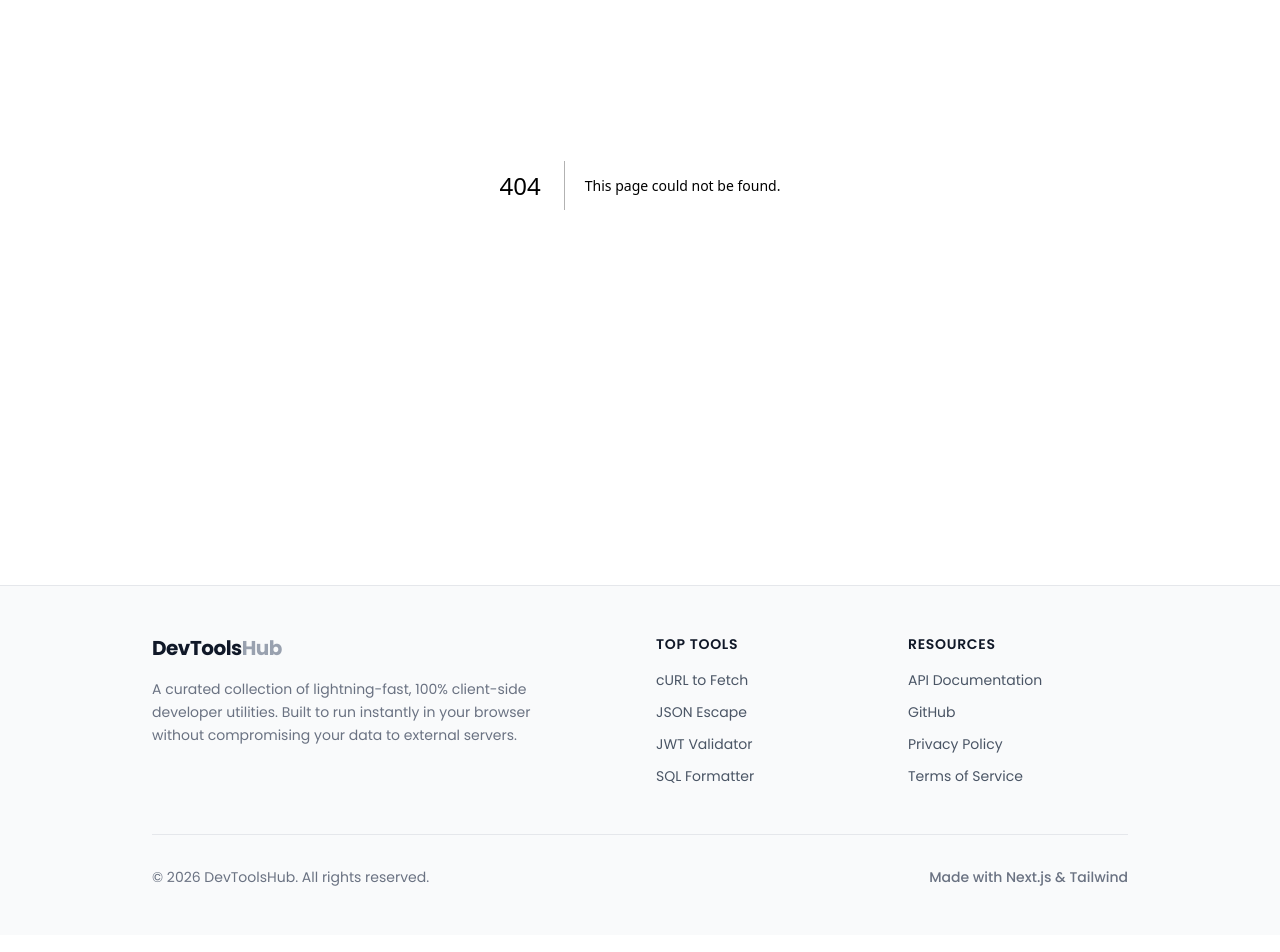
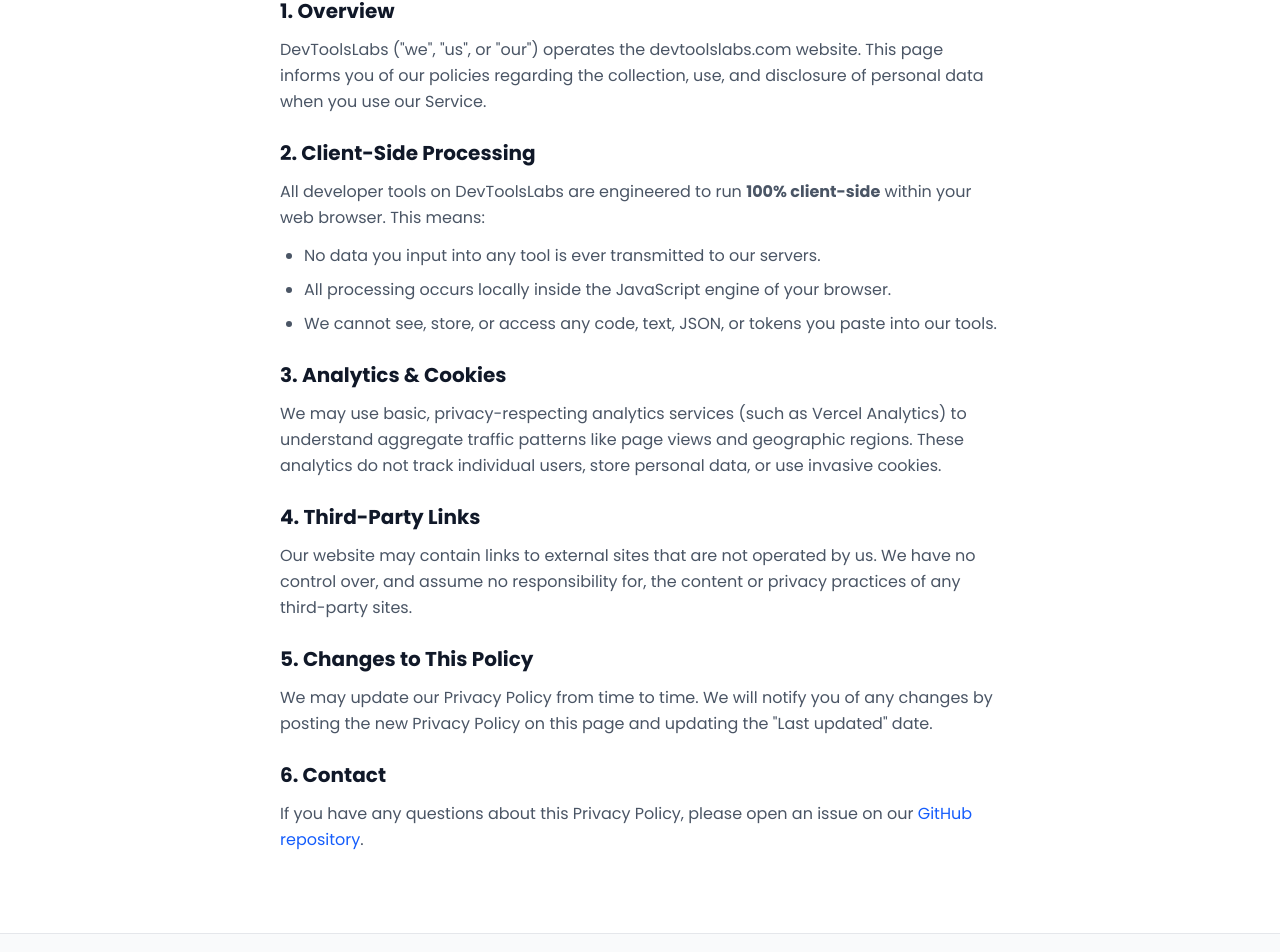
Before and after one commit to ArhamAshfaqft/devtoolslabs, a Next.js app: page /privacy in a window 1280 px wide. Before the commit this address had no page. Shown: the part 280-1232 px from the top of the page. Built offline with nearby package versions, Linux system fonts and the light colour scheme.

Commit message:
feat: rebrand to DevToolsLabs, add robots sitemap privacy terms SEO

```diff
--- a/app/layout.tsx
+++ b/app/layout.tsx
@@ -11,8 +11,27 @@
 });
 
 export const metadata: Metadata = {
-  title: "Developer Tools",
-  description: "Free online developer tools",
+  title: {
+    template: "%s | DevToolsLabs",
+    default: "DevToolsLabs - 100% Free Client-Side Developer Utilities"
+  },
+  description: "A free, offline, privacy-first collection of web developer tools. Format JSON, convert UNIX timestamps, decode Base64, and minify CSS entirely inside your browser.",
+  generator: "Next.js",
+  applicationName: "DevToolsLabs",
+  keywords: ["developer tools", "JSON formatter", "JWT decoder", "Base64 encoder", "HTML minifier", "client-side tools", "free online tools"],
+  authors: [{ name: "ArhamAshfaqft" }],
+  creator: "ArhamAshfaqft",
+  robots: {
+    index: true,
+    follow: true,
+    googleBot: {
+      index: true,
+      follow: true,
+      'max-video-preview': -1,
+      'max-image-preview': 'large',
+      'max-snippet': -1,
+    },
+  },
 };
 
 export default function RootLayout({
--- a/app/page.tsx
+++ b/app/page.tsx
@@ -3,7 +3,7 @@
 import ToolGrid from '@/components/ToolGrid';
 
 export const metadata: Metadata = {
-  title: 'DevToolsHub - Free Client-Side Developer Utilities',
+  title: 'DevToolsLabs - Free Client-Side Developer Utilities',
   description: '100% offline, privacy-first web utilities for developers. Format JSON, decode Base64, validate JWTs, and compress CSS natively in your browser.',
 };
 
--- /dev/null
+++ b/app/privacy/page.tsx
@@ -0,0 +1,54 @@
+import type { Metadata } from 'next';
+
+export const metadata: Metadata = {
+  title: 'Privacy Policy',
+  description: 'DevToolsLabs privacy policy. All tools run 100% client-side in your browser. No data is ever sent to our servers.',
+};
+
+export default function PrivacyPage() {
+  return (
+    <div className="min-h-screen bg-white text-gray-900">
+      <main className="max-w-3xl mx-auto py-20 px-6">
+        <h1 className="text-4xl font-bold mb-8 tracking-tight">Privacy Policy</h1>
+        <p className="text-sm text-gray-400 mb-10">Last updated: March 9, 2026</p>
+
+        <div className="prose prose-gray max-w-none space-y-6 text-gray-600 leading-relaxed">
+          <section>
+            <h2 className="text-xl font-bold text-gray-900 mb-3">1. Overview</h2>
+            <p>DevToolsLabs (&quot;we&quot;, &quot;us&quot;, or &quot;our&quot;) operates the devtoolslabs.com website. This page informs you of our policies regarding the collection, use, and disclosure of personal data when you use our Service.</p>
+          </section>
+
+          <section>
+            <h2 className="text-xl font-bold text-gray-900 mb-3">2. Client-Side Processing</h2>
+            <p>All developer tools on DevToolsLabs are engineered to run <strong>100% client-side</strong> within your web browser. This means:</p>
+            <ul className="list-disc pl-6 mt-3 space-y-2">
+              <li>No data you input into any tool is ever transmitted to our servers.</li>
+              <li>All processing occurs locally inside the JavaScript engine of your browser.</li>
+              <li>We cannot see, store, or access any code, text, JSON, or tokens you paste into our tools.</li>
+            </ul>
+          </section>
+
+          <section>
+            <h2 className="text-xl font-bold text-gray-900 mb-3">3. Analytics &amp; Cookies</h2>
+            <p>We may use basic, privacy-respecting analytics services (such as Vercel Analytics) to understand aggregate traffic patterns like page views and geographic regions. These analytics do not track individual users, store personal data, or use invasive cookies.</p>
+          </section>
+
+          <section>
+            <h2 className="text-xl font-bold text-gray-900 mb-3">4. Third-Party Links</h2>
+            <p>Our website may contain links to external sites that are not operated by us. We have no control over, and assume no responsibility for, the content or privacy practices of any third-party sites.</p>
+          </section>
+
+          <section>
+            <h2 className="text-xl font-bold text-gray-900 mb-3">5. Changes to This Policy</h2>
+            <p>We may update our Privacy Policy from time to time. We will notify you of any changes by posting the new Privacy Policy on this page and updating the &quot;Last updated&quot; date.</p>
+          </section>
+
+          <section>
+            <h2 className="text-xl font-bold text-gray-900 mb-3">6. Contact</h2>
+            <p>If you have any questions about this Privacy Policy, please open an issue on our <a href="https://github.com/ArhamAshfaqt/devtoolslabs" target="_blank" rel="noopener noreferrer" className="text-blue-600 hover:underline">GitHub repository</a>.</p>
+          </section>
+        </div>
+      </main>
+    </div>
+  );
+}
--- /dev/null
+++ b/app/robots.ts
@@ -0,0 +1,12 @@
+import { MetadataRoute } from 'next';
+
+export default function robots(): MetadataRoute.Robots {
+  return {
+    rules: {
+      userAgent: '*',
+      allow: '/',
+      disallow: ['/api/'],
+    },
+    sitemap: 'https://devtoolslabs.com/sitemap.xml',
+  };
+}
--- /dev/null
+++ b/app/sitemap.ts
@@ -0,0 +1,45 @@
+import { MetadataRoute } from 'next';
+
+export default function sitemap(): MetadataRoute.Sitemap {
+  const baseUrl = 'https://devtoolslabs.com';
+
+  const routes = [
+    '',
+    '/json-escape-unescape',
+    '/json-formatter',
+    '/json-validator',
+    '/json-to-csv',
+    '/jwt-validator',
+    '/jwt-generator',
+    '/base64-encode-decode',
+    '/base64-image-decoder',
+    '/url-encode-decode',
+    '/html-entity-decoder',
+    '/hash-generator',
+    '/curl-to-fetch',
+    '/query-parser',
+    '/timestamp-converter',
+    '/cron-parser',
+    '/regex-replace',
+    '/markdown-table',
+    '/sql-formatter',
+    '/html-minifier',
+    '/css-minifier',
+    '/css-clamp-generator',
+    '/css-keyframes',
+    '/color-contrast-checker',
+    '/svg-path-visualizer',
+    '/dev-utilities',
+    '/json-tools',
+    '/encoding-tools',
+    '/frontend-tools',
+    '/security-tools',
+  ];
+
+  return routes.map((route) => ({
+    url: `${baseUrl}${route}`,
+    lastModified: new Date(),
+    changeFrequency: 'weekly',
+    priority: route === '' ? 1 : 0.8,
+  }));
+}
--- /dev/null
+++ b/app/terms/page.tsx
@@ -0,0 +1,59 @@
+import type { Metadata } from 'next';
+
+export const metadata: Metadata = {
+  title: 'Terms of Service',
+  description: 'DevToolsLabs terms of service for using our free, client-side developer utilities.',
+};
+
+export default function TermsPage() {
+  return (
+    <div className="min-h-screen bg-white text-gray-900">
+      <main className="max-w-3xl mx-auto py-20 px-6">
+        <h1 className="text-4xl font-bold mb-8 tracking-tight">Terms of Service</h1>
+        <p className="text-sm text-gray-400 mb-10">Last updated: March 9, 2026</p>
+
+        <div className="prose prose-gray max-w-none space-y-6 text-gray-600 leading-relaxed">
+          <section>
+            <h2 className="text-xl font-bold text-gray-900 mb-3">1. Acceptance of Terms</h2>
+            <p>By accessing and using DevToolsLabs (&quot;the Service&quot;), you agree to be bound by these Terms of Service. If you disagree with any part of these terms, you may not access the Service.</p>
+          </section>
+
+          <section>
+            <h2 className="text-xl font-bold text-gray-900 mb-3">2. Description of Service</h2>
+            <p>DevToolsLabs provides a collection of free, client-side developer utilities accessible via a web browser. All tools are provided &quot;as is&quot; and are designed for development, testing, and educational purposes.</p>
+          </section>
+
+          <section>
+            <h2 className="text-xl font-bold text-gray-900 mb-3">3. Use of Service</h2>
+            <p>You agree to use the Service only for lawful purposes and in accordance with these Terms. You agree not to:</p>
+            <ul className="list-disc pl-6 mt-3 space-y-2">
+              <li>Use the Service in any way that violates any applicable law or regulation.</li>
+              <li>Attempt to interfere with or disrupt the Service or its infrastructure.</li>
+              <li>Use automated systems to excessively access the Service in a manner that burdens our infrastructure.</li>
+            </ul>
+          </section>
+
+          <section>
+            <h2 className="text-xl font-bold text-gray-900 mb-3">4. Disclaimer of Warranties</h2>
+            <p>The Service is provided on an &quot;AS IS&quot; and &quot;AS AVAILABLE&quot; basis. DevToolsLabs makes no warranties, expressed or implied, regarding the accuracy, reliability, or availability of any tool or feature.</p>
+          </section>
+
+          <section>
+            <h2 className="text-xl font-bold text-gray-900 mb-3">5. Limitation of Liability</h2>
+            <p>In no event shall DevToolsLabs be liable for any indirect, incidental, special, consequential, or punitive damages resulting from your use of or inability to use the Service.</p>
+          </section>
+
+          <section>
+            <h2 className="text-xl font-bold text-gray-900 mb-3">6. Changes to Terms</h2>
+            <p>We reserve the right to modify or replace these Terms at any time. Continued use of the Service after any changes constitutes acceptance of the new Terms.</p>
+          </section>
+
+          <section>
+            <h2 className="text-xl font-bold text-gray-900 mb-3">7. Contact</h2>
+            <p>If you have questions about these Terms, please open an issue on our <a href="https://github.com/ArhamAshfaqt/devtoolslabs" target="_blank" rel="noopener noreferrer" className="text-blue-600 hover:underline">GitHub repository</a>.</p>
+          </section>
+        </div>
+      </main>
+    </div>
+  );
+}
--- a/components/Footer.tsx
+++ b/components/Footer.tsx
@@ -8,7 +8,7 @@
         <div className="grid grid-cols-1 md:grid-cols-4 gap-8">
           <div className="col-span-1 md:col-span-2">
             <Link href="/" className="font-bold text-xl tracking-tight text-gray-900 mb-4 inline-block">
-              DevTools<span className="text-gray-400">Hub</span>
+              DevTools<span className="text-blue-600">Labs</span>
             </Link>
             <p className="text-sm text-gray-500 leading-relaxed max-w-sm">
               A curated collection of lightning-fast, 100% client-side developer utilities. Built to run instantly in your browser without compromising your data to external servers.
@@ -28,20 +28,20 @@
           <div>
             <h3 className="font-semibold text-gray-900 mb-4 text-sm uppercase tracking-wider">Resources</h3>
             <ul className="space-y-3 text-sm text-gray-600">
-              <li><a href="#" className="hover:text-gray-900 transition-colors">API Documentation</a></li>
-              <li><a href="https://github.com" target="_blank" rel="noopener noreferrer" className="hover:text-gray-900 transition-colors">GitHub</a></li>
-              <li><a href="#" className="hover:text-gray-900 transition-colors">Privacy Policy</a></li>
-              <li><a href="#" className="hover:text-gray-900 transition-colors">Terms of Service</a></li>
+              <li><a href="https://github.com/ArhamAshfaqt/devtoolslabs" target="_blank" rel="noopener noreferrer" className="hover:text-gray-900 transition-colors">API Documentation</a></li>
+              <li><a href="https://github.com/ArhamAshfaqt/devtoolslabs" target="_blank" rel="noopener noreferrer" className="hover:text-gray-900 transition-colors">GitHub Repository</a></li>
+              <li><Link href="/privacy" className="hover:text-gray-900 transition-colors">Privacy Policy</Link></li>
+              <li><Link href="/terms" className="hover:text-gray-900 transition-colors">Terms of Service</Link></li>
             </ul>
           </div>
         </div>
 
         <div className="border-t border-gray-200 mt-12 pt-8 flex flex-col md:flex-row justify-between items-center gap-4">
           <p className="text-sm text-gray-500">
-            © {new Date().getFullYear()} DevToolsHub. All rights reserved.
+            © {new Date().getFullYear()} DevToolsLabs. All rights reserved.
           </p>
-          <div className="flex items-center gap-4 text-sm font-medium text-gray-500">
-            Made with Next.js & Tailwind
+          <div className="flex items-center gap-4 text-sm font-medium text-gray-400">
+            Open Source Utilities
           </div>
         </div>
       </div>
--- a/components/Header.tsx
+++ b/components/Header.tsx
@@ -9,11 +9,11 @@
           <div className="w-8 h-8 bg-gray-900 text-white flex items-center justify-center rounded-md font-bold text-lg group-hover:bg-blue-600 transition-colors">
             {'{ }'}
           </div>
-          <span className="font-bold text-xl tracking-tight text-gray-900">DevTools<span className="text-gray-400">Hub</span></span>
+          <span className="font-bold text-xl tracking-tight text-gray-900">DevTools<span className="text-blue-600">Labs</span></span>
         </Link>
         <nav className="hidden sm:flex items-center gap-6 text-sm font-medium text-gray-600">
           <Link href="/" className="hover:text-gray-900 transition-colors">All Tools</Link>
-          <a href="https://github.com" target="_blank" rel="noopener noreferrer" className="hover:text-gray-900 transition-colors">GitHub</a>
+          <a href="https://github.com/ArhamAshfaqt/devtoolslabs" target="_blank" rel="noopener noreferrer" className="hover:text-gray-900 transition-colors">GitHub</a>
         </nav>
       </div>
     </header>
```
